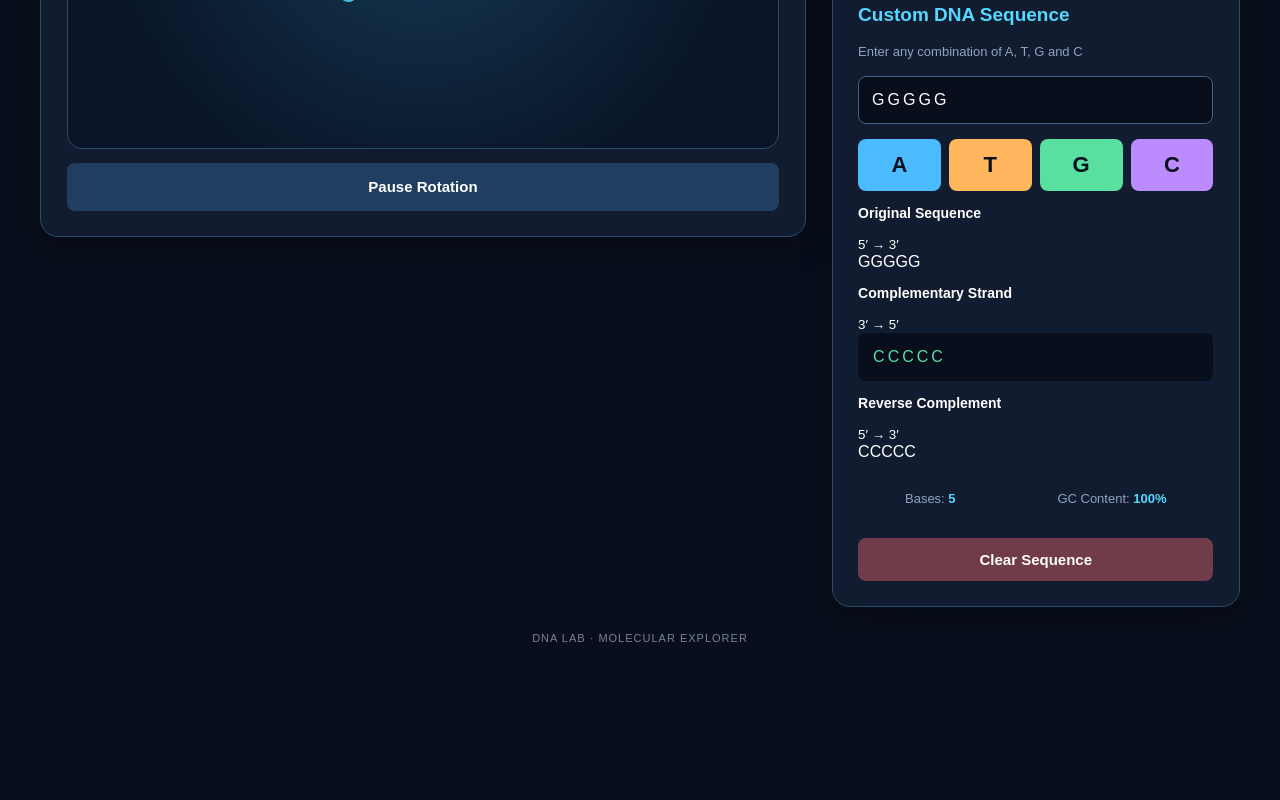
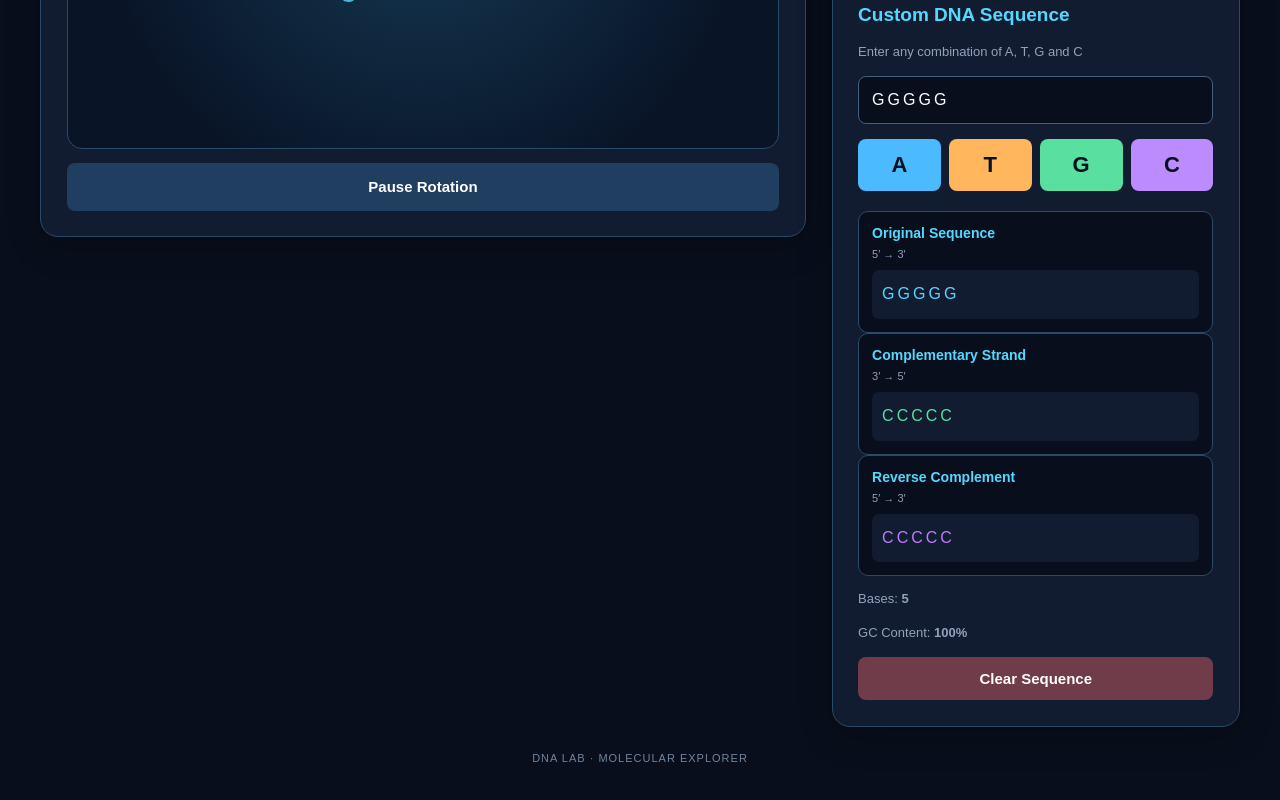
Before and after one commit to frnamshryfy59-creator/DNA-test-, a plain HTML site: page index.html in a window 1280 px wide. Shown: the part 600-1400 px from the top of the page. Before the commit the page ends 1295 px from the top, so only its background shows below. Drawn offline with nearby package versions, Linux system fonts and the light colour scheme; animation ran at ten frames a second.

Commit message:
Update styles for DNA sequence analysis components
Refactor CSS styles for DNA sequence analysis and results display.

```diff
--- a/style.css
+++ b/style.css
@@ -1,3 +1,4 @@
+
 /* =================================
    DNA LAB - GLOBAL DESIGN
 ================================= */
@@ -321,8 +322,9 @@ button:active {
 }
 
 
+
 /* =================================
-   COMPLEMENTARY DNA
+   DNA SEQUENCE ANALYSIS
 ================================= */
 
 .divider {
@@ -331,38 +333,56 @@ button:active {
   margin: 25px 0;
 }
 
-.editor h3 {
+#complementPanel {
+  display: grid;
+  gap: 12px;
+  margin-top: 20px;
+}
+
+.sequence-result {
+  padding: 13px;
+  background: #080e1b;
+  border: 1px solid #294b68;
+  border-radius: 10px;
+}
+
+.sequence-result h3 {
+  margin: 0 0 7px;
+  color: #55d8ff;
   font-size: 14px;
 }
 
-#complement {
-  padding: 15px;
-
-  background: #080e1b;
-  color: #59dfa0;
-
-  overflow-wrap: anywhere;
-  letter-spacing: 3px;
-  border-radius: 8px;
+.sequence-result small {
+  display: block;
+  margin-bottom: 10px;
+  color: #91a2b9;
+  font-size: 11px;
 }
 
-
-/* =================================
-   DNA STATISTICS
-================================= */
-
-.stats {
-  display: flex;
-  justify-content: space-around;
-  flex-wrap: wrap;
-  gap: 8px;
-
-  margin: 15px 0;
+#originalSequence,
+#complement,
+#reverseComplement {
+  padding: 10px;
+  overflow-wrap: anywhere;
+  word-break: break-all;
+  letter-spacing: 3px;
+  line-height: 1.8;
+  border-radius: 7px;
+  background: #111c30;
 }
 
-.stats strong {
+#originalSequence {
   color: #55d8ff;
 }
+
+#complement {
+  color: #59dfa0;
+}
+
+#reverseComplement {
+  color: #c17aff;
+}
+
 
 
 /* =================================
```
